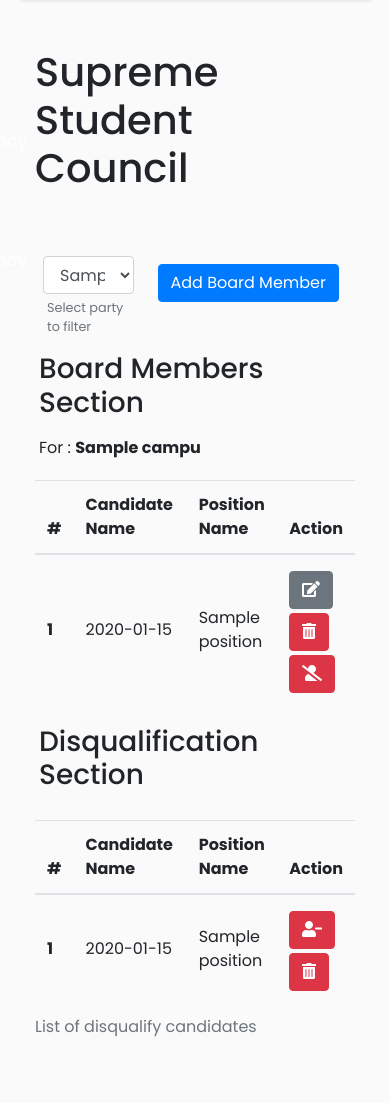
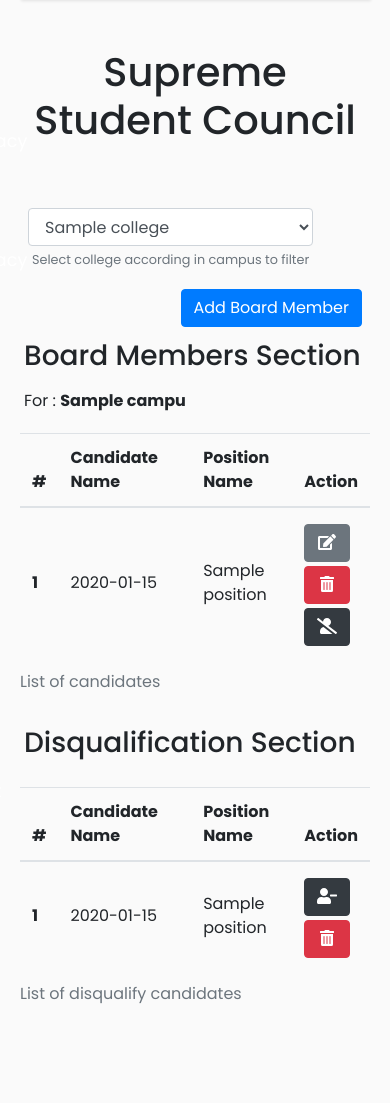
Before and after one commit to JRParreno/comselec, a Django app: page /view/1/1/ in a window 390 px wide. Shown: the part 88-1191 px from the top of the page. After the commit the page ends 1092 px from the top, so only its background shows below. Run offline with Django 3.2, Linux system fonts and the light colour scheme; a user stored in the database is signed in; tables that the repository leaves empty hold one stand-in row (values such as "Sample post"); some libraries are stand-ins or nearby versions.

Commit message:
Fix UI for mobile view for voters, file candidacy and view

```diff
--- a/election/static/election/js/custom.js
+++ b/election/static/election/js/custom.js
@@ -16,7 +16,7 @@ $(document).ready(function(){
     html += '</div></td>';
     html += '<td>';
     html += '<button id="remove" class="btn btn-danger" data-toggle="tooltip" data-placement="bottom" title="Delete">';
-    html += '<i class="fas fa-trash-alt"></i></button>';
+    html += '<i class="fas fa-trash-alt fa-fw"></i></button>';
     html += '</td></tr>';
     inputFields.push(numInput)
     document.getElementById("saveBtn").disabled=false;
@@ -55,7 +55,7 @@ $( "#boardMember" )
         html += '<td>';
         html += '<button href="#" id="remove" class="btn btn-danger" data-toggle="tooltip" data-placement="bottom" title="Delete" ';
         html += '>'
-        html += '<i class="fas fa-trash-alt"></i></button>';
+        html += '<i class="fas fa-trash-alt fa-fw"></i></button>';
         html += '</td></tr>';
         document.getElementById("saveBtn").disabled=false;
         $('select').val('');
@@ -90,7 +90,7 @@ $( "#addVoter" )
         html += '<td>';
         html += '<button href="#" id="removePosition" class="btn btn-danger" data-toggle="tooltip" data-placement="bottom" title="Delete" ';
         html += 'onclick="getPosition('+positionId+')">'
-        html += '<i class="fas fa-trash-alt"></i></button>';
+        html += '<i class="fas fa-trash-alt fa-fw"></i></button>';
         html += '</td></tr>';
         setOptionPosition($( this ).text());
         document.getElementById("saveVoter").disabled=false;
--- a/election/templates/election/admin_base.html
+++ b/election/templates/election/admin_base.html
@@ -186,7 +186,7 @@
                 </div>
             </nav>
 
-            <div class="container-fluid">
+            <div class="container-fluid p-0">
                 {% if messages  %}
                     {% for message in messages %}
                         <div class="alert alert-{{ message.tags }} alert-dismissible fade show" role="alert">
--- a/election/templates/election/administrator/ssc/board_member_view.html
+++ b/election/templates/election/administrator/ssc/board_member_view.html
@@ -15,18 +15,16 @@
       {% endfor %}
       {% endfor %}
   </select>
-    <small class="form-text text-muted m-1">Select party to filter</small>
+    <small class="form-text text-muted m-1">Select college according in campus to filter</small>
   </div>
-  <div class="ml-auto p-2">
-    <div class="d-flex align-items-start flex-column" >
+
+</div>
+<div class="d-flex justify-content-end">
     <div class="p-2">
         <a id="add" class="btn btn-primary text-white"
           href="{% url 'create-ssc-form' 'Baord Member' electionType %}">Add Board Member</a>
     </div>
 </div>
-  </div>
-</div>
-
 <div class="d-flex align-items-start flex-column">
   <div class="p-1">
     <h3>Board Members Section</h3>
@@ -37,6 +35,7 @@
 </div>
 <div class="d-flex justify-content-center">
   <table class="table table-hover">
+    <caption>List of candidates</caption>
     <thead>
       <tr>
         <th style="width: 10%">#</th>
@@ -46,6 +45,7 @@
       </tr>
     </thead>
     <tbody>
+      {% if candidates %}
       {% for candidate in candidates %}
       <tr class="sortable">
         <th class="align-middle" scope="row">{{ forloop.counter }}</th>
@@ -53,18 +53,23 @@
         <td class="align-middle">{{ candidate.position.position_name }}</td>
         <td>
           <button type="button" class="btn btn-secondary mt-1 mr-1" data-toggle="modal" data-target="#staticBackdrop" data-whatever="{{candidate.candidate_name}}"  data-url="{% url 'candidate-update' candidate.id types %}">
-            <i class="fas fa-edit"></i>
+            <i class="fas fa-edit fa-fw"></i>
           </button>
           <button type="button" class="btn btn-danger mt-1 mr-1" data-toggle="modal" data-target="#staticDelete" data-whatever="{{candidate.candidate_name}}" data-url="{% url 'candidate-delete' candidate.id types %}">
-            <i class="fas fa-trash-alt"></i>
+            <i class="fas fa-trash-alt fa-fw"></i>
           </button>
-          <button type="button" class="btn btn-danger mt-1 mr-1" data-toggle="modal" data-target="#staticDisqualify" data-whatever="{{candidate.candidate_name}}" data-url="{% url 'candidate-disqualify' candidate.id types %}" title="Disqualify candidate">
-              <i class="fas fa-user-slash"></i>
+          <button type="button" class="btn btn-dark mt-1 mr-1" data-toggle="modal" data-target="#staticDisqualify" data-whatever="{{candidate.candidate_name}}" data-url="{% url 'candidate-disqualify' candidate.id types %}" title="Disqualify candidate">
+              <i class="fas fa-user-slash fa-fw"></i>
           </button>
         </a>
         </td>
     </tr>
     {% endfor %}
+    {% else %}
+    <tr class="sortable">
+      <td class="align-middle text-center text-muted" colspan="4">No candidates</td>
+    </tr>
+    {% endif %}
     </tbody>
 </table>
 </div>
@@ -87,24 +92,28 @@
       </tr>
     </thead>
     <tbody>
+      {% if disqualified %}
       {% for disqualify in disqualified %}
       <tr class="sortable">
         <th class="align-middle" scope="row">{{ forloop.counter }}</th>
         <td class="align-middle">{{ disqualify.candidate_name }}</td>
         <td class="align-middle">{{ disqualify.position.position_name }}</td>
         <td>
-          <button type="button" class="btn btn-danger mt-1 mr-1" data-toggle="modal" data-target="#staticUndisqualifyBoard" data-whatever='{"name": "{{disqualify.candidate_name}}", "collegeId": {{disqualify.college.id}}, "campusId": {{disqualify.campus.id}}, "positionId": {{disqualify.position.id}},"id": {{disqualify.id}}}' data-url="{% url 'save-ssc-form' types %}" title="Remove candidate from disqualify">
-            <i class="fas fa-user-minus"></i>
+          <button type="button" class="btn btn-dark mt-1 mr-1" data-toggle="modal" data-target="#staticUndisqualifyBoard" data-whatever='{"name": "{{disqualify.candidate_name}}", "collegeId": {{disqualify.college.id}}, "campusId": {{disqualify.campus.id}}, "positionId": {{disqualify.position.id}},"id": {{disqualify.id}}}' data-url="{% url 'save-ssc-form' types %}" title="Remove candidate from disqualify">
+            <i class="fas fa-user-minus fa-fw"></i>
           </button>
           <button type="button" class="btn btn-danger mt-1 mr-1" data-toggle="modal" data-target="#staticDeleteDisqualify" data-whatever="{{disqualify.candidate_name}}" data-url="{% url 'disqualify-delete' disqualify.id %}" title="Delete candidate">
-            <i class="fas fa-trash-alt"></i>
+            <i class="fas fa-trash-alt fa-fw"></i>
           </button>
-
-
           </a>
         </td>
     </tr>
     {% endfor %}
+    {% else %}
+    <tr class="sortable">
+      <td class="align-middle text-center text-muted" colspan="4">No disqualify candidates</td>
+    </tr>
+    {% endif %}
 </tbody>
 </table>
 </div>
--- a/election/templates/election/administrator/ssc/view_ssc.html
+++ b/election/templates/election/administrator/ssc/view_ssc.html
@@ -1,6 +1,6 @@
 {% extends "election/admin_base.html" %}
 {% block content %}
-<div class="d-flex justify-content-center my-5">
+<div class="d-flex text-center my-5">
   <h1>Supreme Student Council</h1>
 </div>
 <input type="hidden" name="electionType" value="{{ electionType }}">
--- a/election/templates/election/administrator/ssc/view_ssc_voter.html
+++ b/election/templates/election/administrator/ssc/view_ssc_voter.html
@@ -58,10 +58,10 @@
           <td>
             <button type="button" class="btn btn-secondary mt-1 mr-1" data-toggle="modal" data-target="#staticBackdropVoter"
             data-whatever='{"first": "{{voter.voter_name}}","second": "{{ voter.student_number }}"}' data-url="{% url 'update-ssc-voter'  voter.id %}">
-              <i class="fas fa-edit"></i>
+              <i class="fas fa-edit fa-fw"></i>
             </button>
             <button type="button" class="btn btn-danger mt-1 mr-1" data-toggle="modal" data-target="#staticDelete" data-whatever="{{  voter.voter_name }}" data-url="{% url 'delete-ssc-voter'  voter.id %}">
-              <i class="fas fa-trash-alt"></i>
+              <i class="fas fa-trash-alt fa-fw"></i>
             </button>
           </td>
         </tr>
--- a/election/templates/election/modal_navbar.html
+++ b/election/templates/election/modal_navbar.html
@@ -87,7 +87,7 @@
   <div class="modal-dialog modal-dialog-centered modal-md" role="document">
     <div class="modal-content">
       <div class="modal-header">
-        <h5 class="modal-title" id="exampleModalLongTitle">Add Voter SSC</h5>
+        <h5 class="modal-title text-uppercase" id="exampleModalLongTitle">Add Voter SSC</h5>
         <button type="button" class="close" data-dismiss="modal" aria-label="Close">
           <span aria-hidden="true">&times;</span>
         </button>
--- a/election/views.py
+++ b/election/views.py
@@ -93,9 +93,7 @@ def saveSSCForm(request, type):
 				if form.is_valid():
 					if disqualify_id != None:
 						Disqualify.objects.filter(pk=disqualify_id).delete()
-						messages.warning(request, customAlert.DisqualifyAlert(candidate))
-					else:
-						messages.success(request, customAlert.SaveAlert(candidate))
+					messages.success(request, customAlert.SaveAlert(candidate))
 					form.save()
 
 			return redirect('filter-ssc-form', type, college_id, electionType)
@@ -306,8 +304,8 @@ def disqualifyCandidate(request, id, type):
 				'election_type': query.election_type.id})
 			if form.is_valid():
 				form.save()
+				messages.warning(request, customAlert.DisqualifyAlert(query.candidate_name))
 				query.delete()
-				messages.warning(request, customAlert.DeleteAlert())
 				return redirect(request.META['HTTP_REFERER'])
 
 	return redirect(request.META['HTTP_REFERER'])
```
Also changed, not shown: election/static/election/css/style.css (deleted, +0 -65 lines), election/templates/election/administrator/ssc/add_ssc_voter.html (+15 -7 lines), election/templates/election/administrator/ssc/create_ssc_form.html (+11 -10 lines), election/templates/election/administrator/ssc/major_position_view.html (+20 -8 lines). Lines whose indentation alone changed are shown as unchanged.
